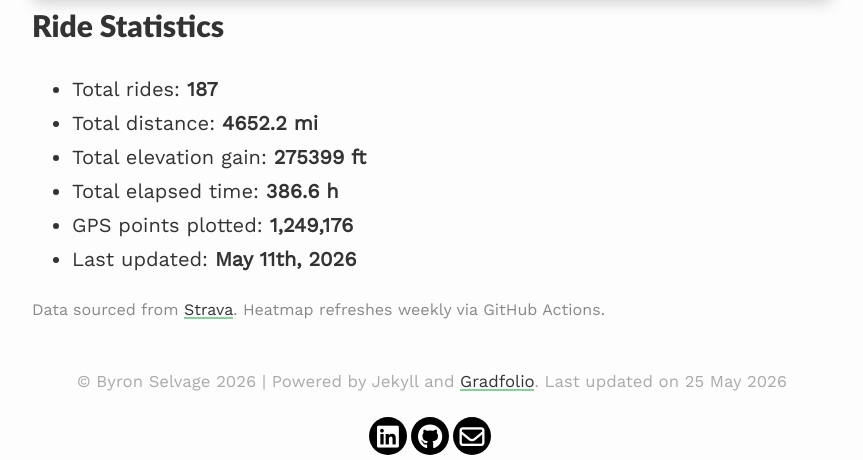
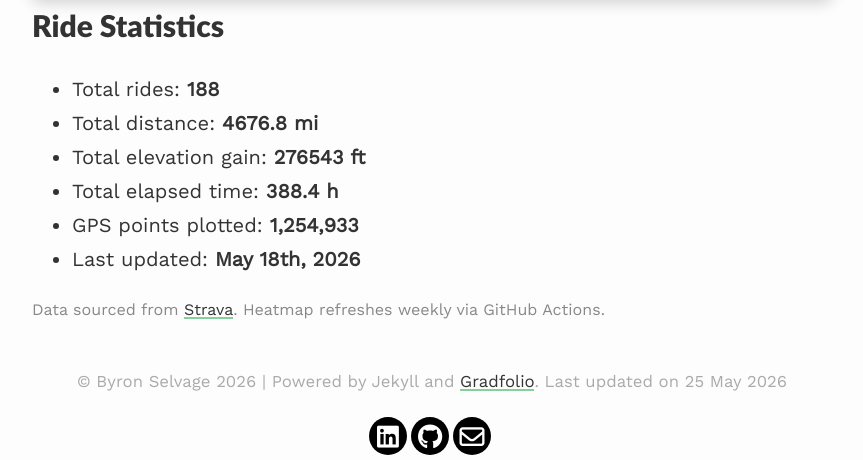
Before and after one commit to Byron-Selvage/Byron-Selvage.github.io, a Jekyll site: the page built from _pages/heatmap.md, in a window 1280 px wide. Shown: the part 842-1302 px from the top of the page, without its empty margins (208-1071 px from the left). Built offline with Jekyll 4.4.1, drawn with Linux system fonts in a browser that asks for light colours.

Commit message:
chore: update strava heatmap [skip ci]

```diff
--- a/_pages/heatmap.md
+++ b/_pages/heatmap.md
@@ -23,12 +23,12 @@ All my outdoor rides, visualized. Updated automatically every week.
 <!-- STATS:START -->
 ## Ride Statistics
 
-- Total rides: **187**
-- Total distance: **4652.2 mi**
-- Total elevation gain: **275399 ft**
-- Total elapsed time: **386.6 h**
-- GPS points plotted: **1,249,176**
-- Last updated: **May 11th, 2026**
+- Total rides: **188**
+- Total distance: **4676.8 mi**
+- Total elevation gain: **276543 ft**
+- Total elapsed time: **388.4 h**
+- GPS points plotted: **1,254,933**
+- Last updated: **May 18th, 2026**
 <!-- STATS:END -->
 
 <p style="font-size: 0.8em; color: #888; margin-top: 8px;">
```
